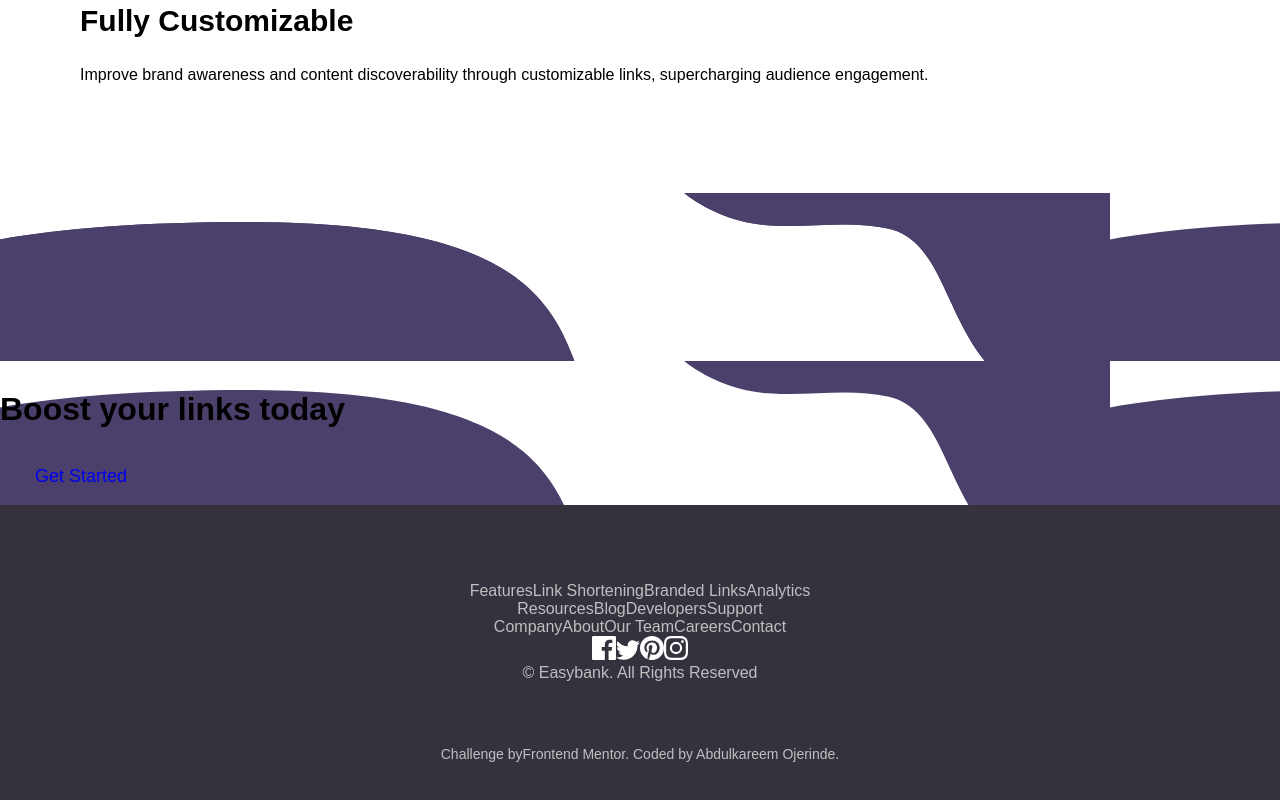
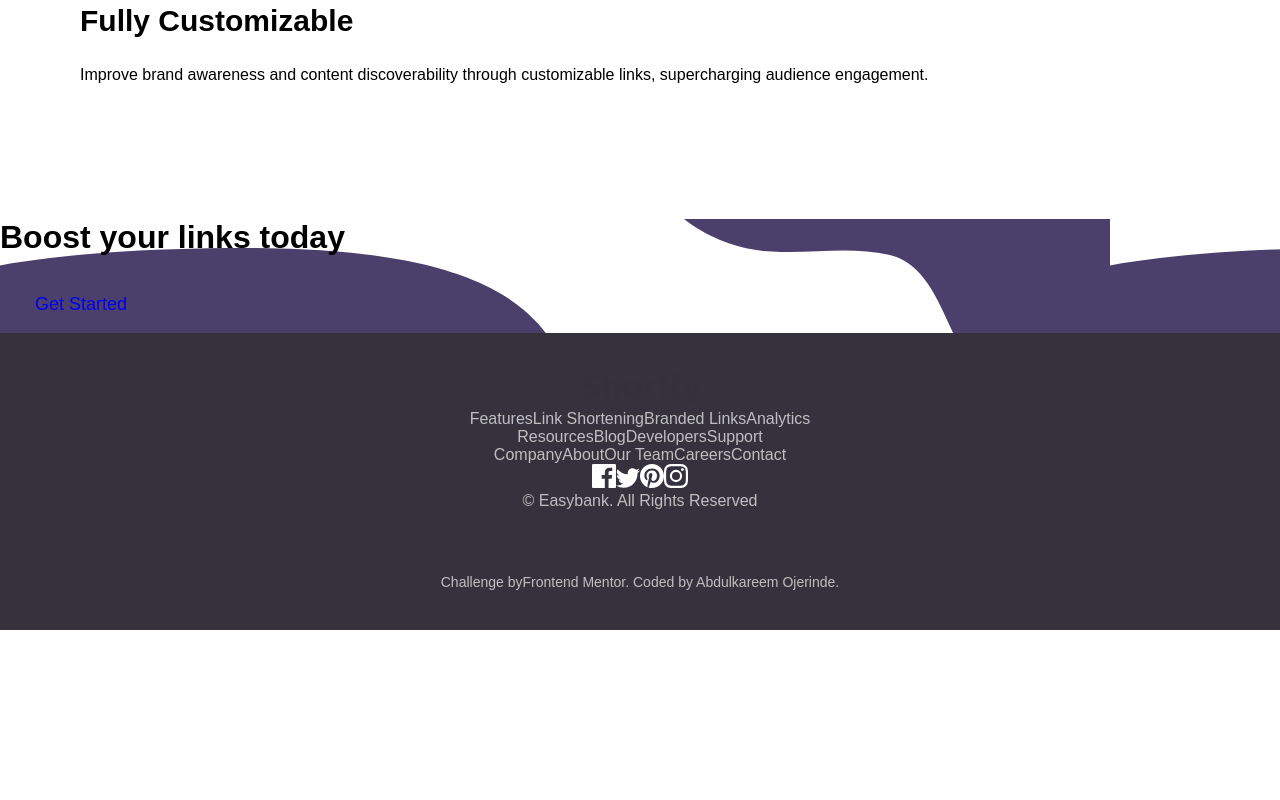
Before and after one commit to Abdulkareemoj/url-shortener-fementor, a React (Vite) app: page / in a window 1280 px wide. Shown: the part 1589-2389 px from the top of the page. After the commit the page ends 2219 px from the top, so only its background shows below. Built offline with nearby package versions, Linux system fonts and the light colour scheme.

Commit message:
needs work

```diff
--- a/src/components/CTASection.jsx
+++ b/src/components/CTASection.jsx
@@ -1,13 +1,13 @@
 /* eslint-disable jsx-a11y/anchor-is-valid */
 import React from 'react';
 
-import bg from "../images/bg-shorten-desktop.svg";
+
 
 export default function CTASection() {
   return (
   <section className="container">
         <div className="main">
-            <img src={bg} alt=""/>
+
 <h1>Boost your links today</h1>
 
 <a href="#"className="button formobile">Get Started</a>
```
